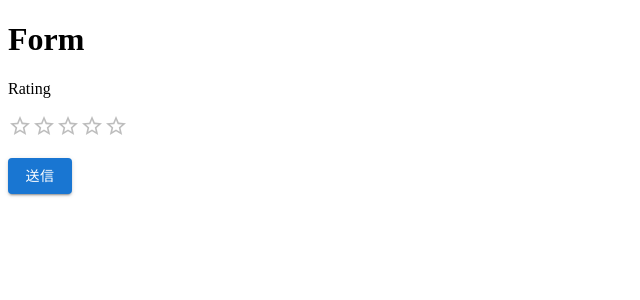
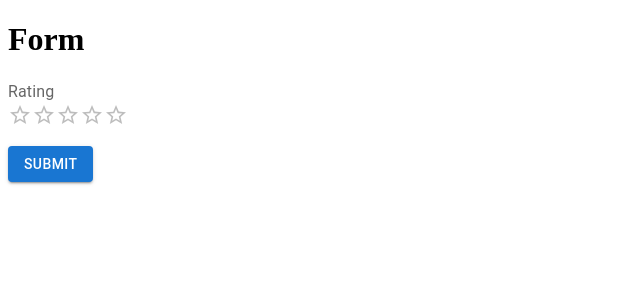
Before and after one commit to hiroki1216/nextjs-dashboard, a Next.js app: page /dev/form in a window 1280 px wide. Shown: the top 300 px of the page, without its empty margins (0-640 px from the left). Built offline with nearby package versions, Linux system fonts and the light colour scheme.

Commit message:
feat: Enhance rating component with form control and error handling

```diff
--- a/app/dev/form/shared/components/rating.tsx
+++ b/app/dev/form/shared/components/rating.tsx
@@ -1,7 +1,14 @@
 "use client";
 
 import { zodResolver } from "@hookform/resolvers/zod";
-import { Box, Button, Rating } from "@mui/material";
+import {
+  Box,
+  Button,
+  FormControl,
+  FormHelperText,
+  FormLabel,
+  Rating,
+} from "@mui/material";
 import { useRouter } from "next/navigation";
 import { Controller, useForm } from "react-hook-form";
 import { z } from "zod";
@@ -35,24 +42,31 @@ export default function MyRating() {
 
   return (
     <form>
-      <Box mb={2}>Rating</Box>
       <Controller
         name="MyRating"
         control={control}
         render={({ field }) => (
           <>
-            <Rating
-              {...field}
-              value={field.value}
-              onChange={(_, value) => field.onChange(value ?? 0)}
-            />
-            {errors.MyRating && <p>{errors.MyRating.message}</p>}
+            <FormControl>
+              <FormLabel>Rating</FormLabel>
+              <Rating
+                {...field}
+                value={field.value}
+                onChange={(_, value) => field.onChange(value ?? 0)}
+              />
+              <FormHelperText
+                id="my-helper-text"
+                error={!!errors?.MyRating?.message}
+              >
+                {errors?.MyRating?.message}
+              </FormHelperText>
+            </FormControl>
           </>
         )}
       />
       <Box mt={2}>
         <Button variant="contained" onClick={handleSubmit(onSubmit)}>
-          送信
+          Submit
         </Button>
       </Box>
     </form>
```
